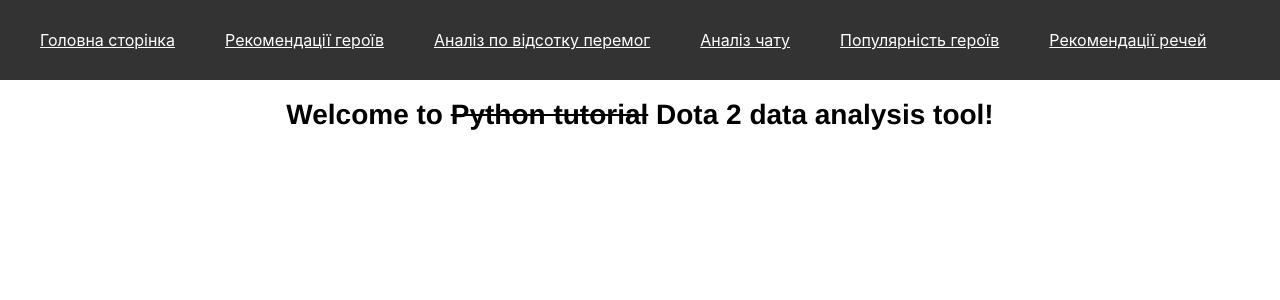
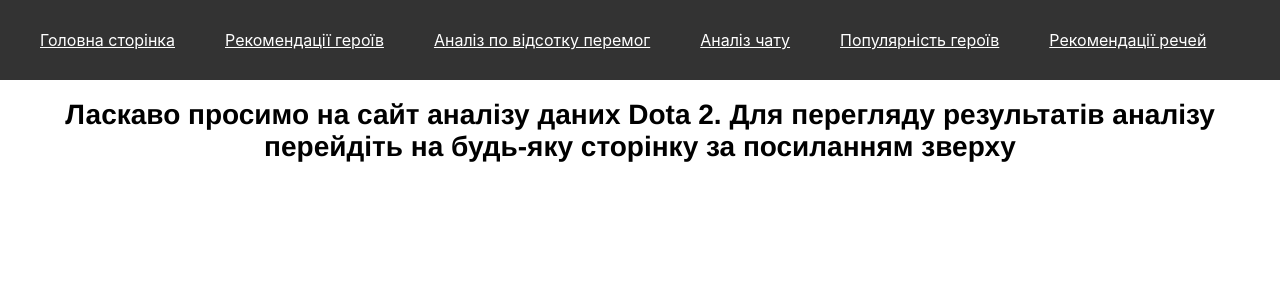
Before and after one commit to AlexHorduz/dota-data-analysis, a React (Create React App) app in the folder frontend/: page / in a window 1280 px wide. Shown: the top 300 px of the page. Built offline with nearby package versions, Linux system fonts and the light colour scheme.

Commit message:
Add main page description

```diff
--- a/frontend/src/components/MainPage.jsx
+++ b/frontend/src/components/MainPage.jsx
@@ -2,8 +2,7 @@
 
 const MainPage = () => {
     return (
-        <h1> Welcome to <s>Python tutorial</s> Dota 2 data analysis tool! </h1>
-        // TODO add some links to the analysis or refer to the navbar
+        <h1> Ласкаво просимо на сайт аналізу даних Dota 2. Для перегляду результатів аналізу перейдіть на будь-яку сторінку за посиланням зверху </h1>
     );
 };
 
```
